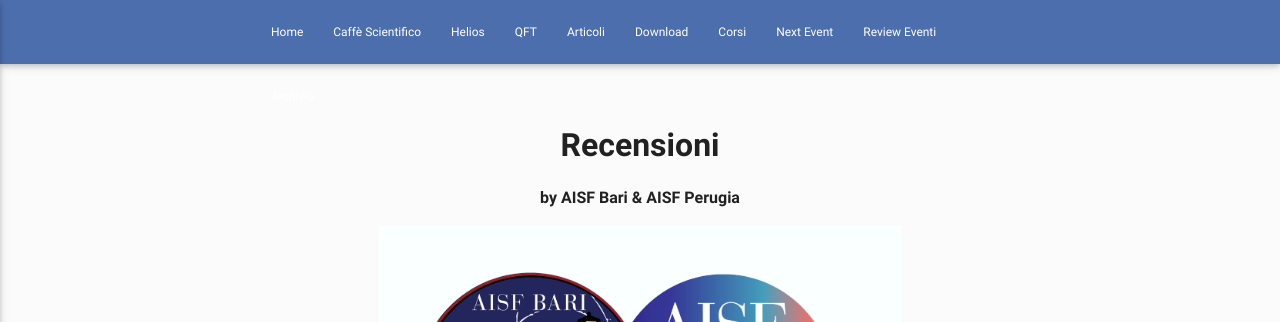
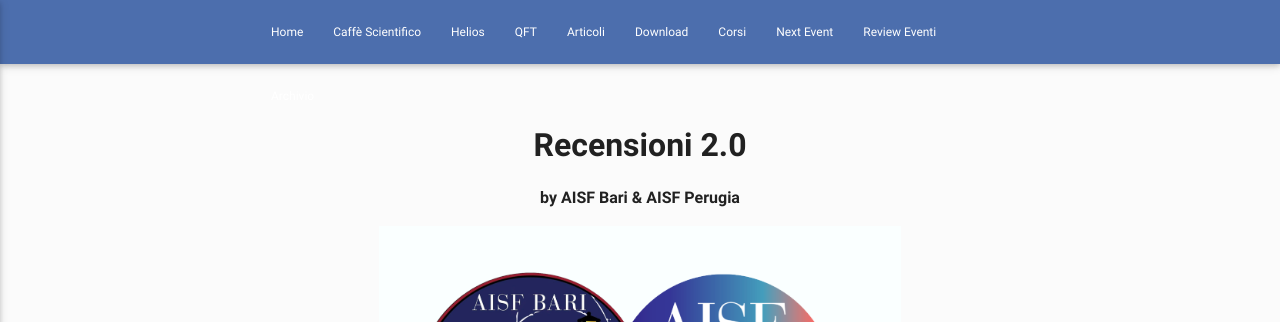
Before and after one commit to ai-sf/aisf_perugia, a Jekyll site: the page built from Rubrica.html, in a window 1280 px wide. Shown: the top 322 px of the page. Built offline with Jekyll 4.4.1, drawn with Linux system fonts in a browser that asks for light colours; nearby versions of some CDN libraries.

Commit message:
Update Rubrica.html

```diff
--- a/Rubrica.html
+++ b/Rubrica.html
@@ -36,7 +36,7 @@ description: Il Periodico HELIOS realizzato dal comitato locale AISF di Perugia
 
 <link rel="stylesheet" href="https://maxcdn.bootstrapcdn.com/font-awesome/4.7.0/css/font-awesome.min.css">
 <center>
-<center><h2><b>Recensioni </b></h2>
+<center><h2><b>Recensioni 2.0 </b></h2>
 <h7><b>by AISF Bari & AISF Perugia </b></h7>
 </center>
 
```
